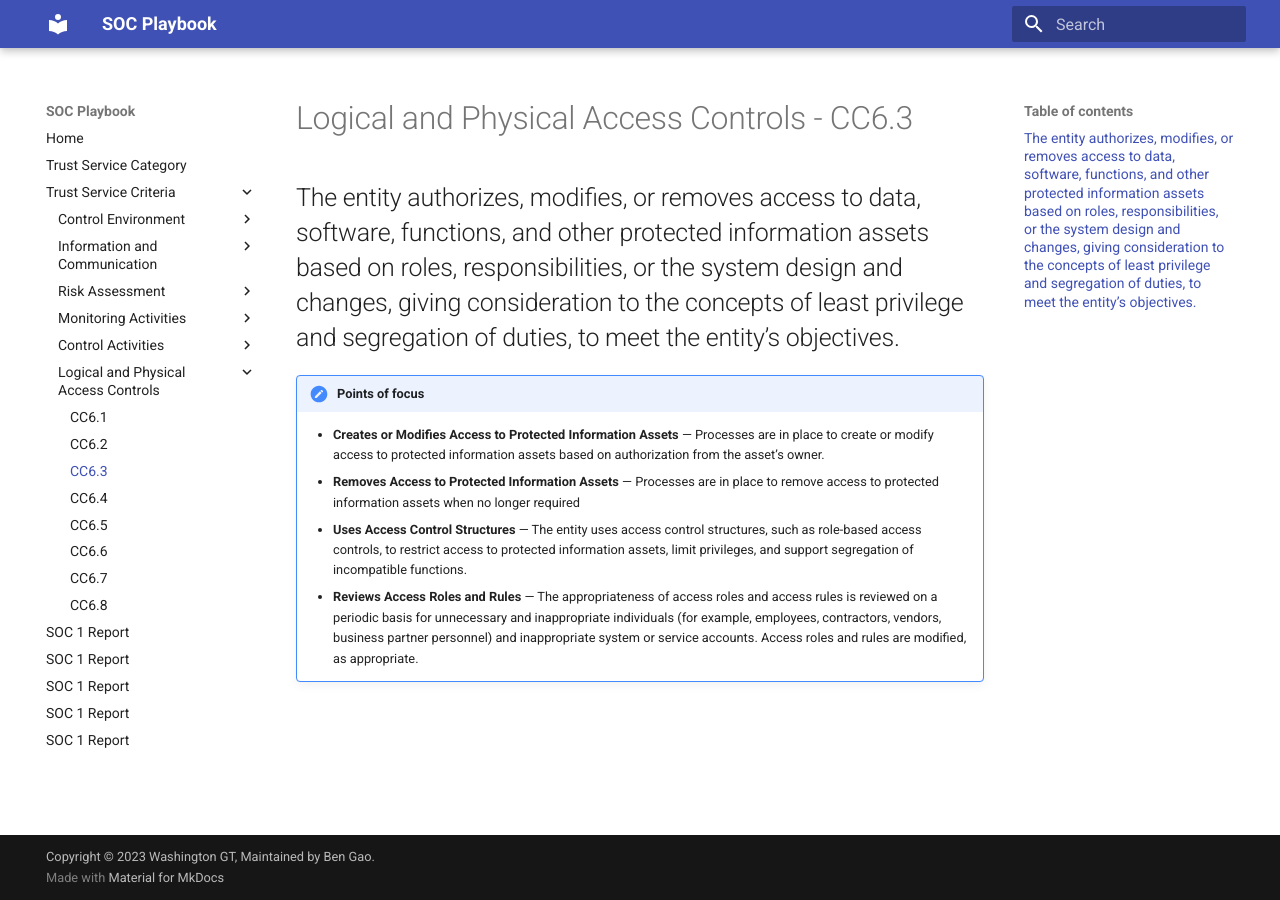
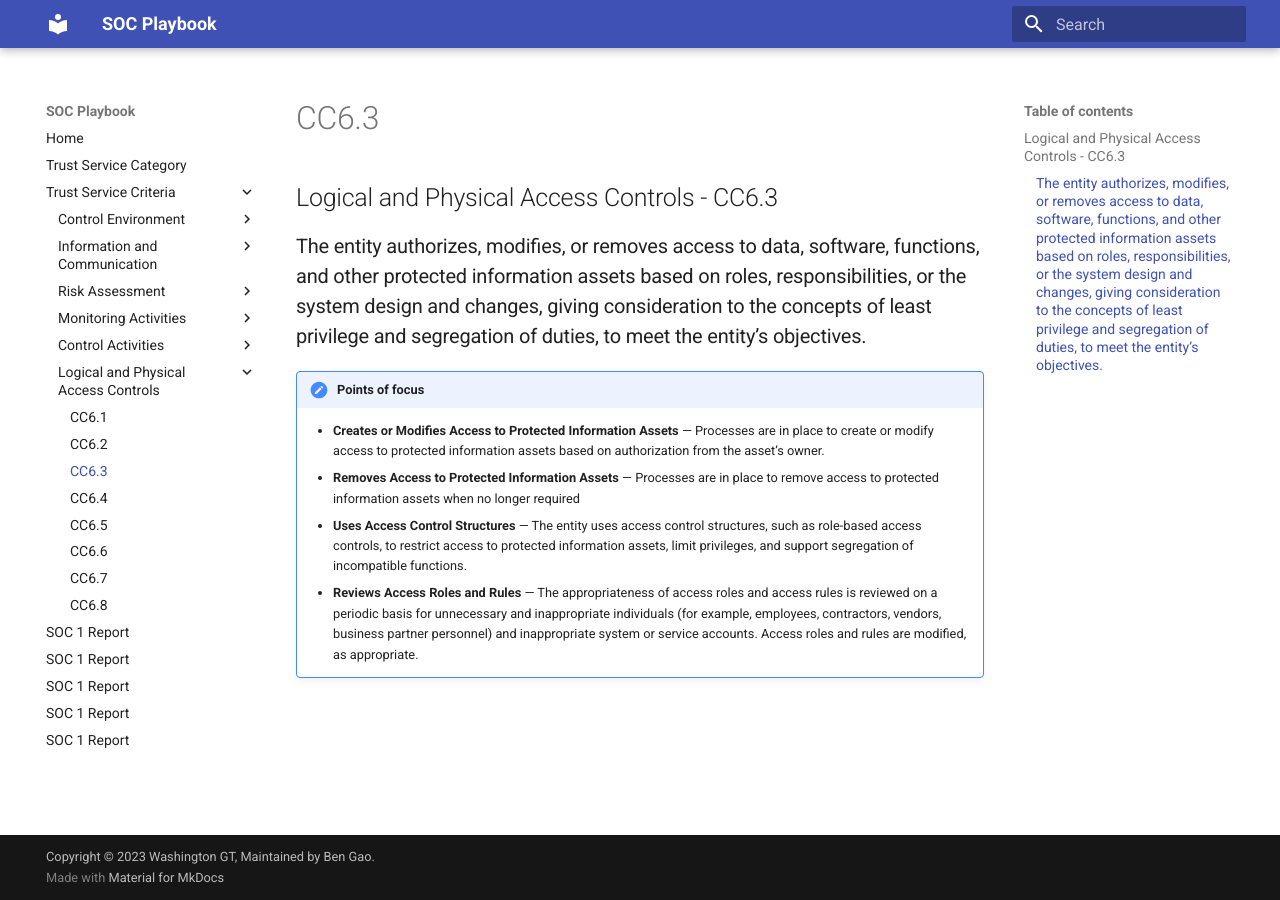
Before and after one commit to WashingtonGT/soc-playbook, an MkDocs documentation site: the page built from docs/tsc/cc6-3.md, in a window 1280 px wide. Built offline with MkDocs 1.6.1 and Material for MkDocs 9.7.7, drawn with Linux system fonts in a browser that asks for light colours.

Commit message:
Update cc6-3.md

```diff
--- a/docs/tsc/cc6-3.md
+++ b/docs/tsc/cc6-3.md
@@ -1,6 +1,6 @@
-# Logical and Physical Access Controls - CC6.3
+## Logical and Physical Access Controls - CC6.3
 
-## The entity authorizes, modifies, or removes access to data, software, functions, and other protected information assets based on roles, responsibilities, or the system design and changes, giving consideration to the concepts of least privilege and segregation of duties, to meet the entity’s objectives.
+### The entity authorizes, modifies, or removes access to data, software, functions, and other protected information assets based on roles, responsibilities, or the system design and changes, giving consideration to the concepts of least privilege and segregation of duties, to meet the entity’s objectives.
 
 !!! note "Points of focus"
 
```
